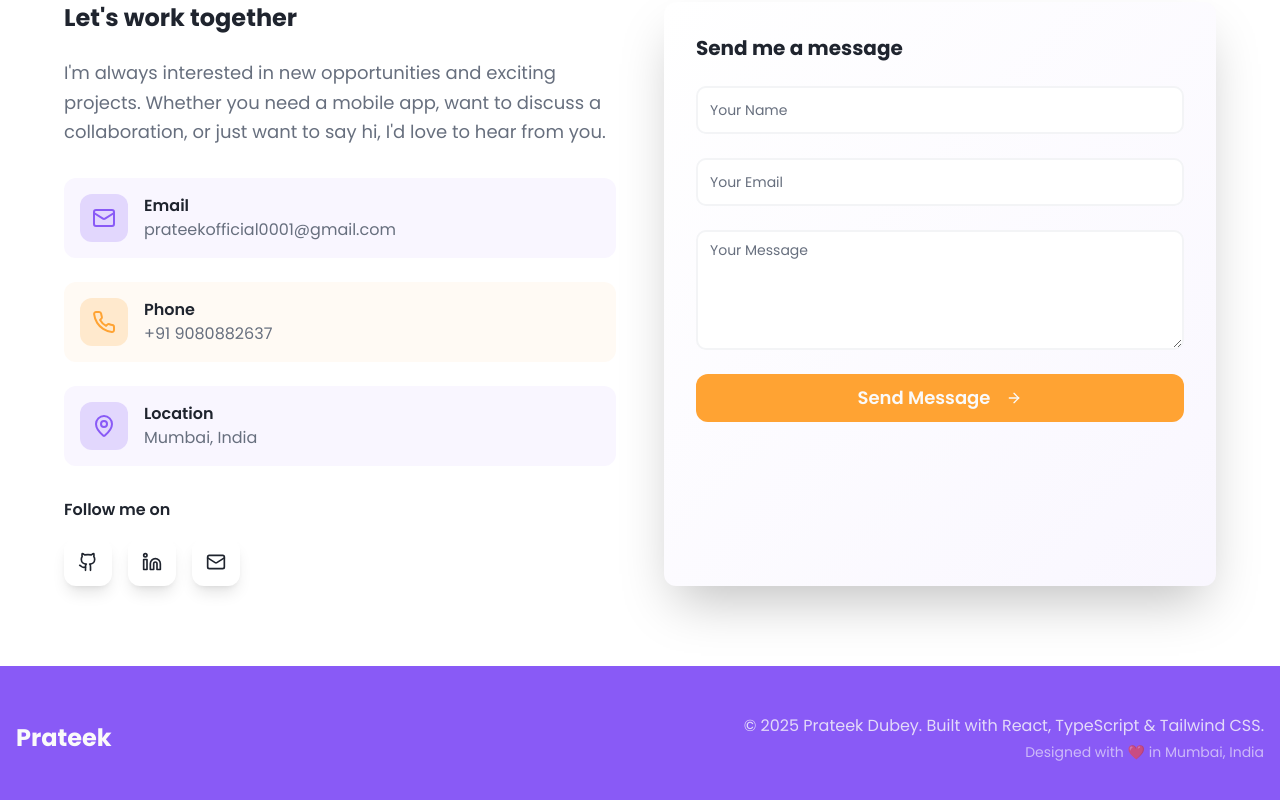
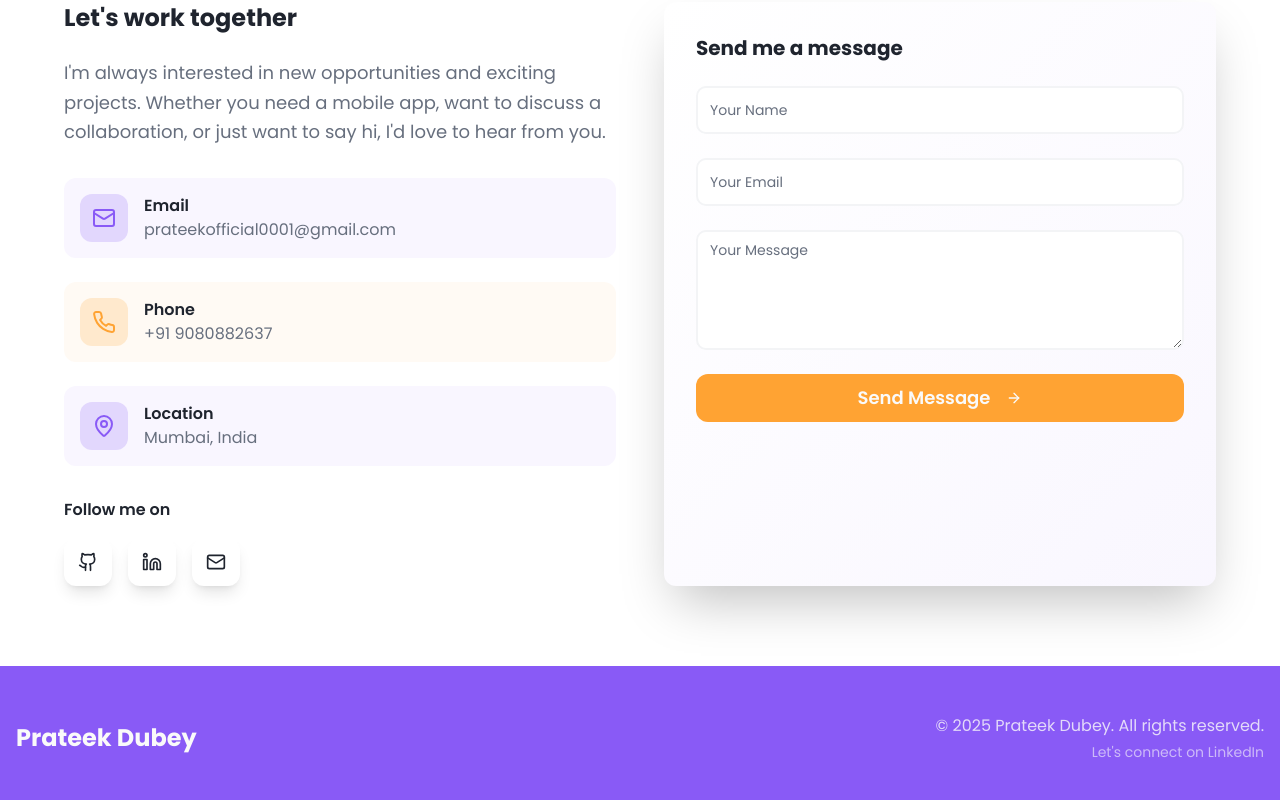
Before and after one commit to Prateek0001/prateek_dubey, a React (Vite) app: page / in a window 1280 px wide. Shown: the part 6859-7659 px from the top of the page. Built offline with nearby package versions, Linux system fonts and the light colour scheme; the HTML template or start-up script is replaced by a standard one.

Commit message:
update footer content with full name and simplified text

```diff
--- a/src/pages/Portfolio.tsx
+++ b/src/pages/Portfolio.tsx
@@ -900,13 +900,13 @@ const Portfolio = () => {
       <footer className="py-12 bg-primary text-primary-foreground">
         <div className="container mx-auto px-4">
           <div className="flex flex-col md:flex-row items-center justify-between">
-            <div className="text-2xl font-bold mb-4 md:mb-0">Prateek</div>
+            <div className="text-2xl font-bold mb-4 md:mb-0">Prateek Dubey</div>
             <div className="text-center md:text-right">
               <p className="text-primary-foreground/80">
-                © 2025 Prateek Dubey. Built with React, TypeScript & Tailwind CSS.
+                © 2025 Prateek Dubey. All rights reserved.
               </p>
               <p className="text-primary-foreground/60 text-sm mt-1">
-                Designed with ❤️ in Mumbai, India
+                Let's connect on LinkedIn
               </p>
             </div>
           </div>
```
